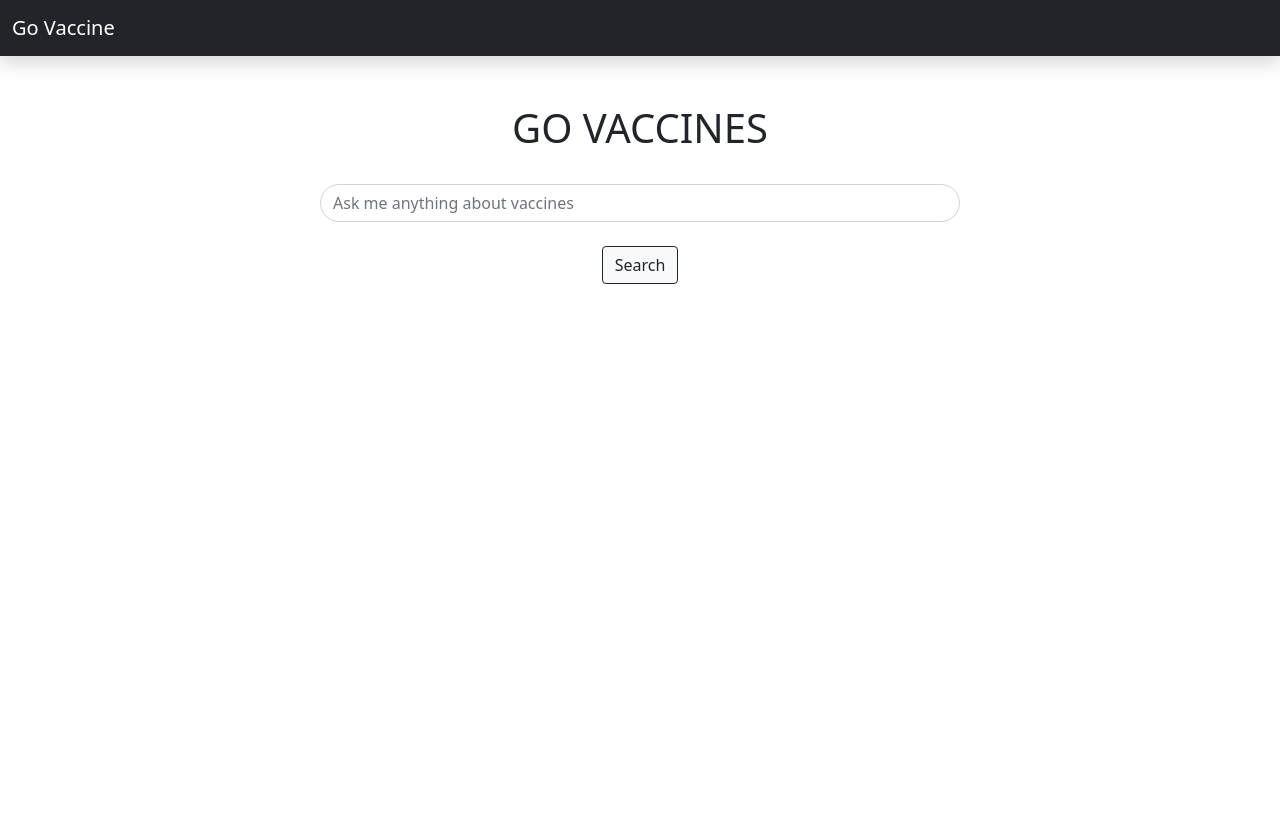
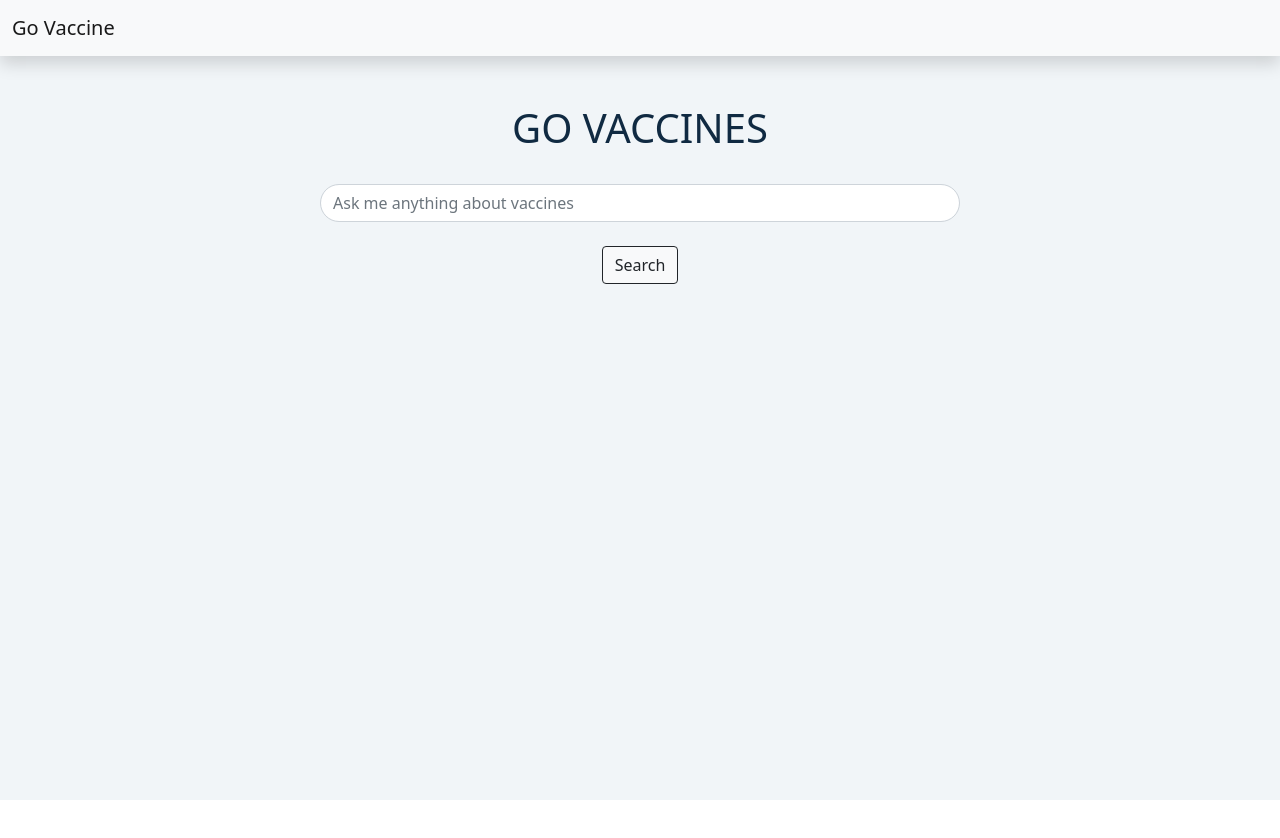
Before and after one commit to JordanTanReiYao/CZ4034_Information-Retrieval, a React (Create React App) app in the folder frontend/govaccine/: page / in a window 1280 px wide. Shown: the top 838 px of the page. Built offline with nearby package versions, Linux system fonts and the light colour scheme.

Commit message:
changed colors of the navbar and background

```diff
--- a/frontend/govaccine/src/App.css
+++ b/frontend/govaccine/src/App.css
@@ -1,8 +1,9 @@
 .App {
   text-align: center;
   height: 100%;
- /*  background-color: lightcyan;
-  background-image: url("./content/img/bg.jpg") ;
+  background:  hsl(210, 36%, 96%);
+  color: hsl(209, 61%, 16%);;
+ /*   background-image: url("./content/img/bg.jpg") ;
   opacity: 0.5; */
 }
 html, body, #root {
--- a/frontend/govaccine/src/components/navbar.js
+++ b/frontend/govaccine/src/components/navbar.js
@@ -2,7 +2,7 @@ import React from "react";
 
 export default function NavBar(){
     return(
-        <nav className="navbar navbar-dark  bg-dark shadow">
+        <nav className="navbar navbar-light  bg-light shadow">
         <div className="container-fluid">
           <div className="navbar-brand">Go Vaccine</div>
         </div>
--- a/frontend/govaccine/src/components/searchBar.js
+++ b/frontend/govaccine/src/components/searchBar.js
@@ -12,7 +12,7 @@ export default function SearchBar(props) {
   }
 
   function onClick(event) {
-    if (query != "") {
+    if (query !== "") {
       navigate("/search/" + query);
     }
   }
```
Also changed, not shown: 3 other files (tests, documents, lock files or other folders).
